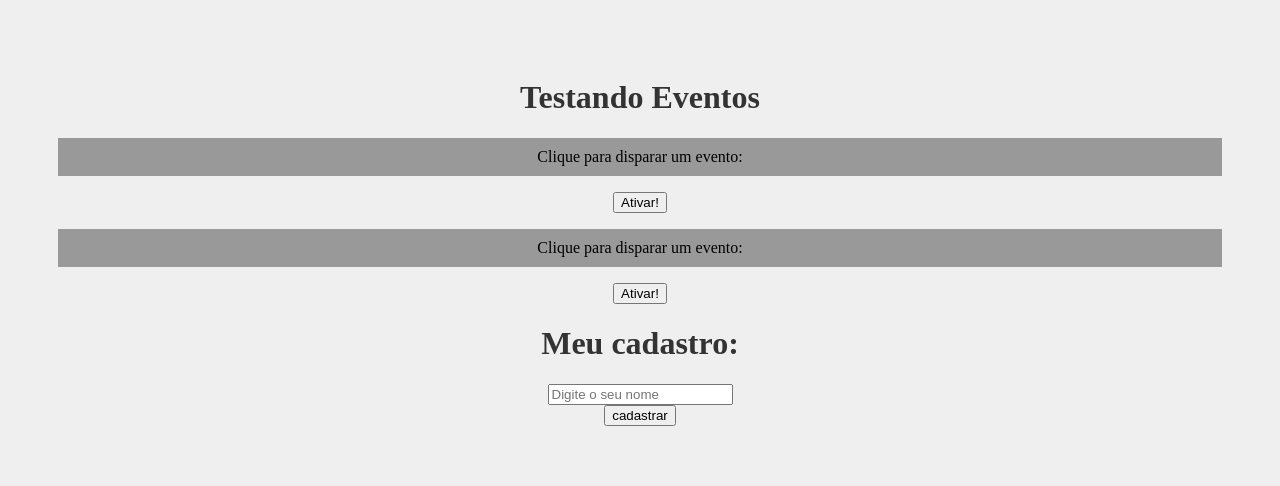
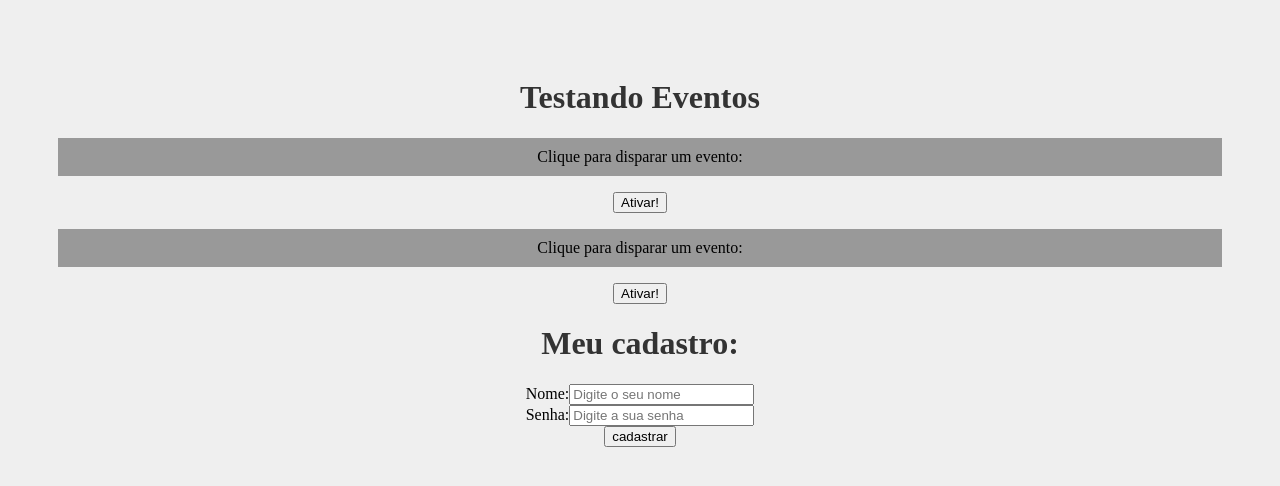
Before and after one commit to AllandevJr/meu-projetorct, a React (Create React App) app: page / in a window 1280 px wide. Shown: the top 486 px of the page. Built offline with nearby package versions, Linux system fonts and the light colour scheme.

Commit message:
estudos sobre useStates
Aprendendo a funcionalidade de useStates em react

```diff
--- a/src/components/Form.jsx
+++ b/src/components/Form.jsx
@@ -1,16 +1,27 @@
+import { useState } from "react"
+
+
 function Form(){
 
     function cadastrarUsuario(e) {
         e.preventDefault()
-        console.log("Cadastro realizado!")
+        console.log(`Usuário ${name} foi cadastrado com a senha: ${password}.`)
     }
+
+    const [name, setName] = useState('Allan')
+    const [password, setPassword] = useState()
 
     return(
         <>
             <h1>Meu cadastro:</h1>
             <form onSubmit={cadastrarUsuario}>
                 <div>
-                    <input type="text" placeholder="Digite o seu nome" />
+                    <label htmlFor="name">Nome:</label>
+                    <input type="text" id="name" name="name" placeholder="Digite o seu nome" onChange={(e)=> setName(e.target.value)} />
+                </div>
+                <div>
+                    <label htmlFor="password">Senha:</label>
+                    <input type="password" id="password" name="password" placeholder="Digite a sua senha" onChange={(e)=> setPassword(e.target.value)}/>
                 </div>
                 <div>
                     <input type="submit" value="cadastrar" />
```
